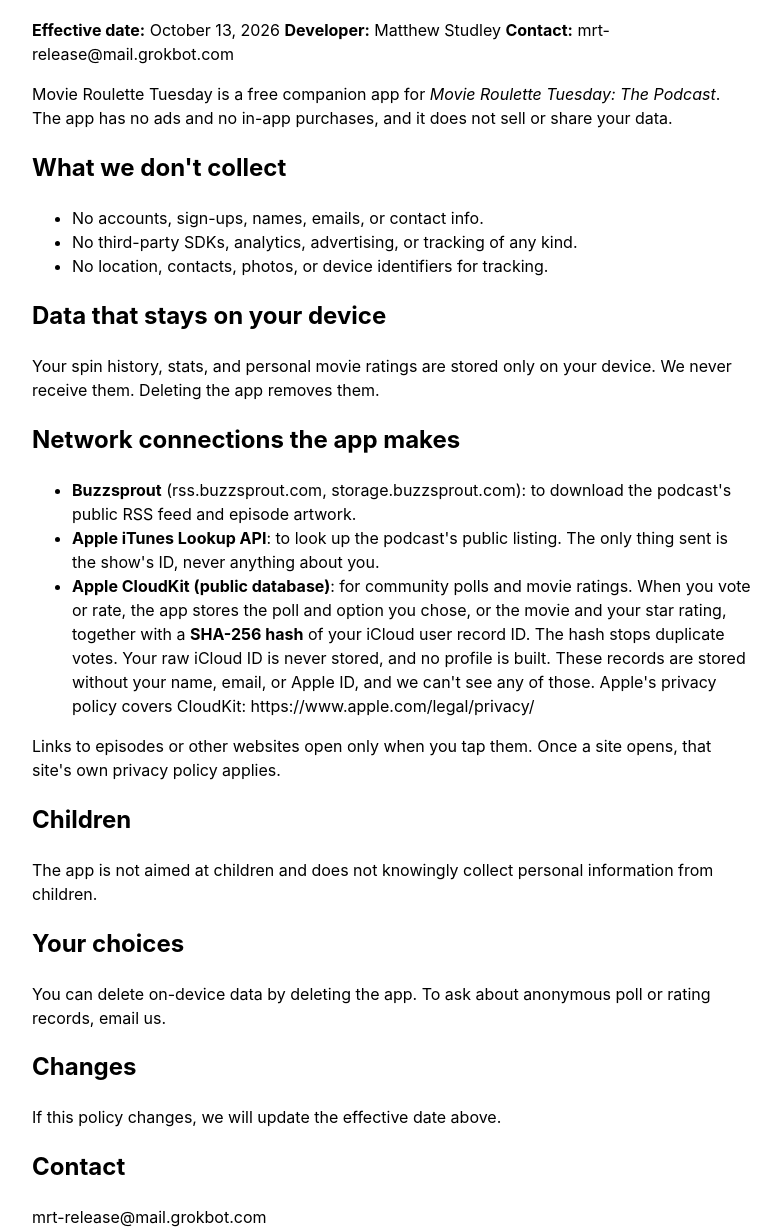
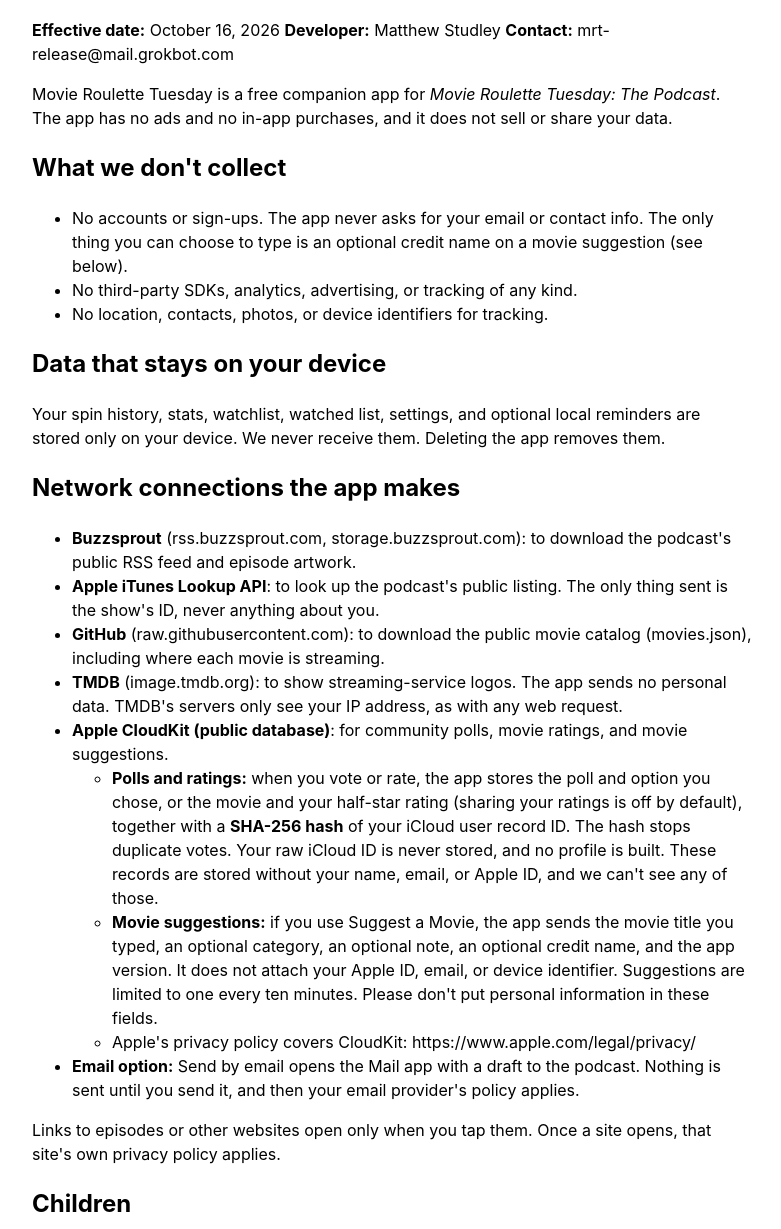
Before and after one commit to movieroulettetuesday/movie-roulette-tuesday, a plain HTML site: page privacy.html in a window 1280 px wide. Shown: the part 83-1312 px from the top of the page, without its empty margins (248-1029 px from the left). Drawn offline with Linux system fonts and the light colour scheme.

Commit message:
Update privacy policy for Suggest a Movie and related network use

```diff
--- a/privacy.html
+++ b/privacy.html
@@ -1,28 +1,38 @@
 <!DOCTYPE html><html lang="en"><head><meta charset="utf-8"><meta name="viewport" content="width=device-width,initial-scale=1"><title>Movie Roulette Tuesday — Privacy Policy</title><style>body{font-family:-apple-system,sans-serif;max-width:720px;margin:2em auto;padding:0 1em;line-height:1.5}</style></head><body><h1>Movie Roulette Tuesday — Privacy Policy</h1>
-<p><strong>Effective date:</strong> October 13, 2026
+<p><strong>Effective date:</strong> October 16, 2026
 <strong>Developer:</strong> Matthew Studley
 <strong>Contact:</strong> mrt-release@mail.grokbot.com</p>
 <p>Movie Roulette Tuesday is a free companion app for <em>Movie Roulette Tuesday: The Podcast</em>. The app has no ads and no in-app purchases, and it does not sell or share your data.</p>
 <h2>What we don't collect</h2>
 <ul>
-<li>No accounts, sign-ups, names, emails, or contact info.</li>
+<li>No accounts or sign-ups. The app never asks for your email or contact info. The only thing you can choose to type is an optional credit name on a movie suggestion (see below).</li>
 <li>No third-party SDKs, analytics, advertising, or tracking of any kind.</li>
 <li>No location, contacts, photos, or device identifiers for tracking.</li>
 </ul>
 <h2>Data that stays on your device</h2>
-<p>Your spin history, stats, and personal movie ratings are stored only on your device. We never receive them. Deleting the app removes them.</p>
+<p>Your spin history, stats, watchlist, watched list, settings, and optional local reminders are stored only on your device. We never receive them. Deleting the app removes them.</p>
 <h2>Network connections the app makes</h2>
 <ul>
 <li><strong>Buzzsprout</strong> (rss.buzzsprout.com, storage.buzzsprout.com): to download the podcast's public RSS feed and episode artwork.</li>
 <li><strong>Apple iTunes Lookup API</strong>: to look up the podcast's public listing. The only thing sent is the show's ID, never anything about you.</li>
-<li><strong>Apple CloudKit (public database)</strong>: for community polls and movie ratings. When you vote or rate, the app stores the poll and option you chose, or the movie and your star rating, together with a <strong>SHA-256 hash</strong> of your iCloud user record ID. The hash stops duplicate votes. Your raw iCloud ID is never stored, and no profile is built. These records are stored without your name, email, or Apple ID, and we can't see any of those. Apple's privacy policy covers CloudKit: https://www.apple.com/legal/privacy/</li>
+<li><strong>GitHub</strong> (raw.githubusercontent.com): to download the public movie catalog (movies.json), including where each movie is streaming.</li>
+<li><strong>TMDB</strong> (image.tmdb.org): to show streaming-service logos. The app sends no personal data. TMDB's servers only see your IP address, as with any web request.</li>
+<li><strong>Apple CloudKit (public database)</strong>: for community polls, movie ratings, and movie suggestions.
+<ul>
+<li><strong>Polls and ratings:</strong> when you vote or rate, the app stores the poll and option you chose, or the movie and your half-star rating (sharing your ratings is off by default), together with a <strong>SHA-256 hash</strong> of your iCloud user record ID. The hash stops duplicate votes. Your raw iCloud ID is never stored, and no profile is built. These records are stored without your name, email, or Apple ID, and we can't see any of those.</li>
+<li><strong>Movie suggestions:</strong> if you use Suggest a Movie, the app sends the movie title you typed, an optional category, an optional note, an optional credit name, and the app version. It does not attach your Apple ID, email, or device identifier. Suggestions are limited to one every ten minutes. Please don't put personal information in these fields.</li>
+<li>Apple's privacy policy covers CloudKit: https://www.apple.com/legal/privacy/</li>
+</ul>
+</li>
+<li><strong>Email option:</strong> Send by email opens the Mail app with a draft to the podcast. Nothing is sent until you send it, and then your email provider's policy applies.</li>
 </ul>
 <p>Links to episodes or other websites open only when you tap them. Once a site opens, that site's own privacy policy applies.</p>
 <h2>Children</h2>
 <p>The app is not aimed at children and does not knowingly collect personal information from children.</p>
 <h2>Your choices</h2>
-<p>You can delete on-device data by deleting the app. To ask about anonymous poll or rating records, email us.</p>
+<p>You can delete on-device data by deleting the app. To ask about a poll, rating, or suggestion record, email us.</p>
 <h2>Changes</h2>
 <p>If this policy changes, we will update the effective date above.</p>
 <h2>Contact</h2>
-<p>mrt-release@mail.grokbot.com</p></body></html>
+<p>mrt-release@mail.grokbot.com</p>
+</body></html>
```
